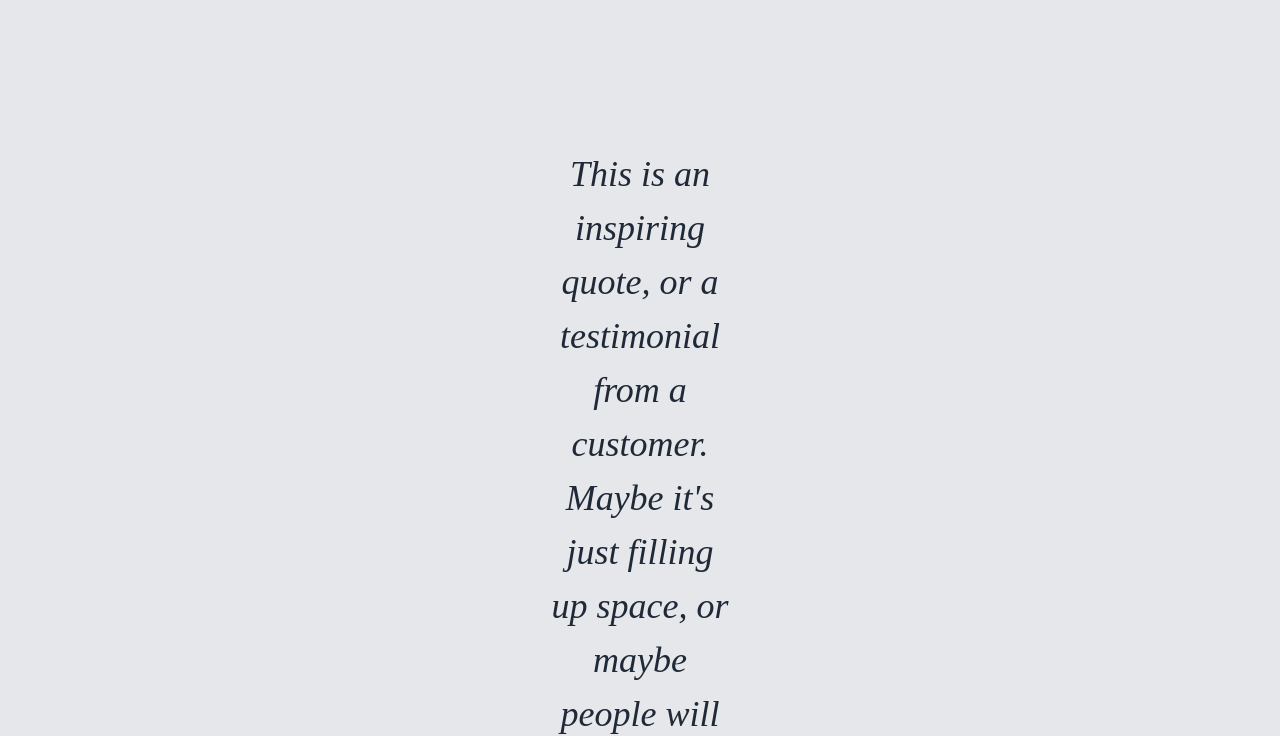
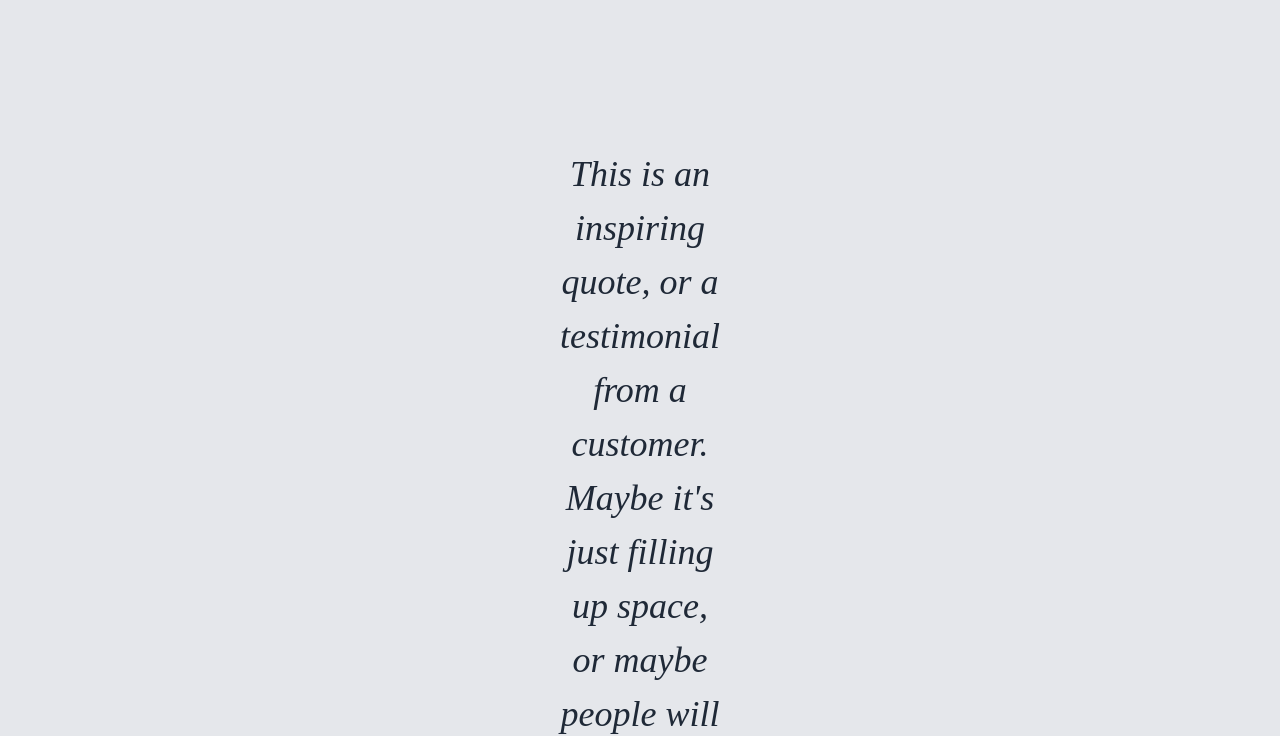
Before and after one commit to EyeIgnite/Odin-Landing-Page, a plain HTML site: page index.html in a window 1280 px wide. Shown: the part 796-1532 px from the top of the page. Drawn offline with Linux system fonts and the light colour scheme.

Commit message:
add padding to header logo

```diff
--- a/styles.css
+++ b/styles.css
@@ -34,6 +34,7 @@ body {
 .logo {
   font-size: 24px;
   font-weight: 600;
+  padding-left: 123px;
 }
 
 a {
@@ -184,7 +185,7 @@ ul {
 
 .quote {
   text-align: center;
-  padding: 100px 500px;
+  padding: 100px 530px;
 }
 
 .call-to-action {
```
